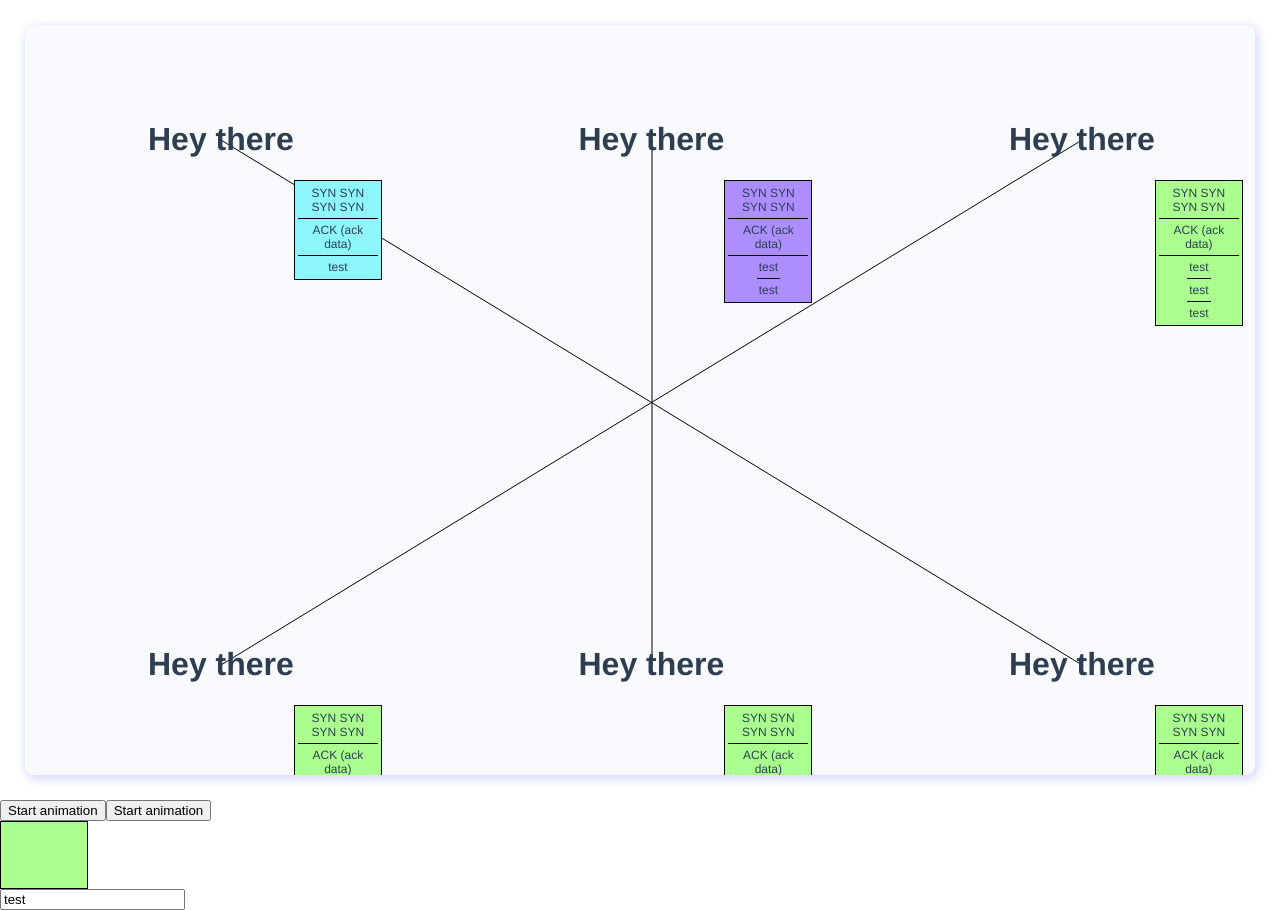
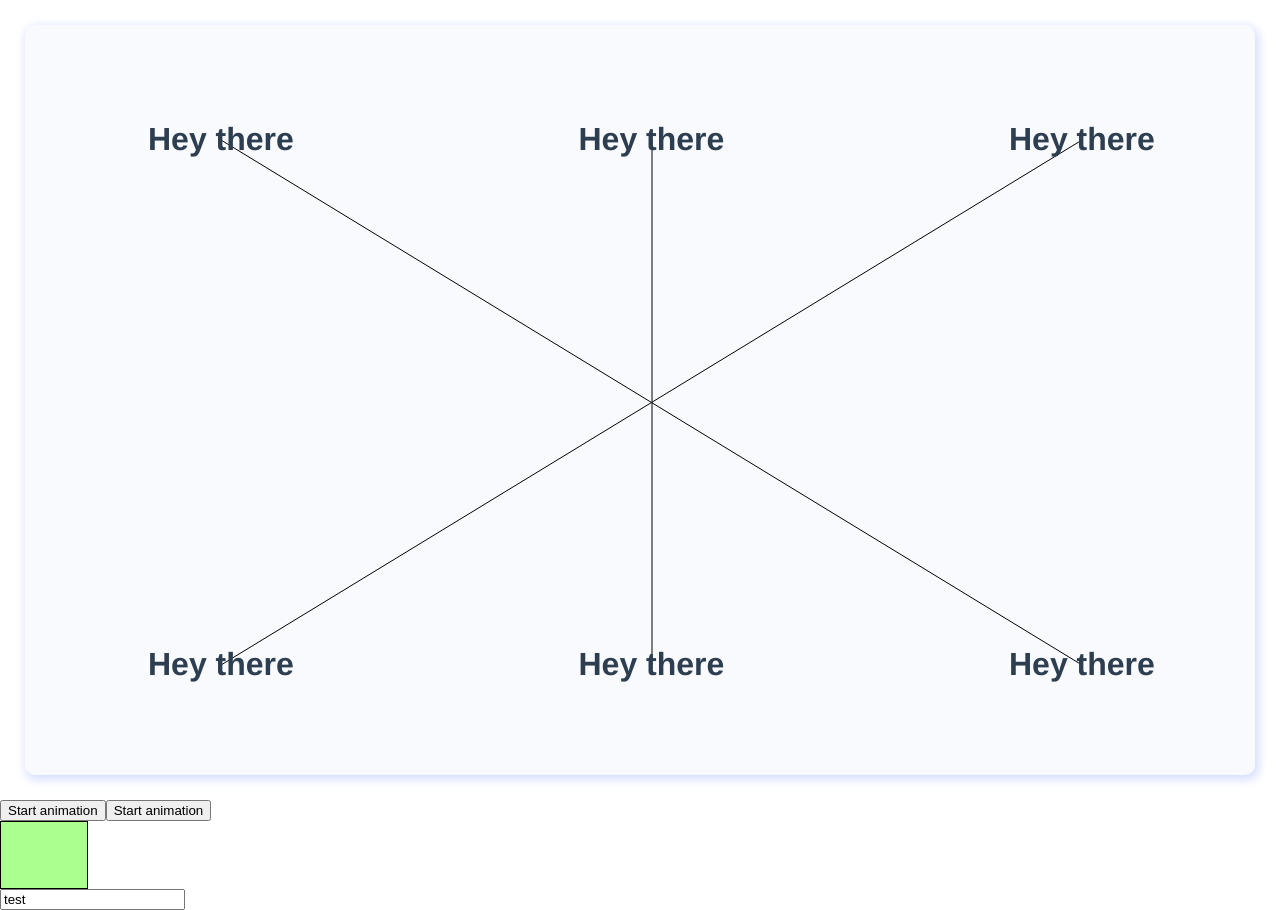
Before and after one commit to SooryaSRajan/Vue-NetworkPackageAnimation, a Vue app: page / in a window 1280 px wide. Built offline with nearby package versions, Linux system fonts and the light colour scheme.

Commit message:
Replaced single packet with multiple packets per EndSystemComponent.vue by replacing single data with an array of objects. Added validation to check if DOM objects exist before using them.

```diff
--- a/src/App.vue
+++ b/src/App.vue
@@ -2,34 +2,72 @@
   <main id="main">
 
     <NetworkInteractionComponent ref="childComponentRef" :on-package-animation-end="onAnimationEnd">
-      <EndSystemComponent class="box" id="box1" package-id="package1" top="10%" left="10%"
-                          :data="['SYN SYN SYN SYN', 'ACK (ack data)', input]" package-background-color="#8ef6ff">
+      <EndSystemComponent class="box" id="box1" top="10%" left="10%" :package-info="[
+        {
+          data: ['Hello', 'World', 'LOL'],
+          displayPackage: display,
+          packageBackgroundColor: '#2cb203',
+          animationSeconds: 1
+        },
+        {
+          packageId: 'package2',
+          data: ['Hello', 'Not world', input],
+          displayPackage: display,
+          packageBackgroundColor: '#ff8e8e',
+          animationSeconds: 1
+        },
+        {
+          packageId: 'package3',
+          data: ['Hello', 'Not world', input],
+          displayPackage: display,
+          packageBackgroundColor: '#8ef2ff',
+        },
+        {
+          packageId: 'package4',
+          data: ['Hello', 'Not world', input],
+          displayPackage: display,
+          packageBackgroundColor: '#a7c96c',
+        },
+        {
+          packageId: 'package5',
+          data: ['Hello', 'Not world', input],
+          displayPackage: display,
+          packageBackgroundColor: '#477537',
+          animationSeconds: 1
+        },
+        {
+          packageId: 'package6',
+          data: ['Hello', 'Not world', input],
+          displayPackage: display,
+          packageBackgroundColor: '#c463ff',
+          animationSeconds: 1
+        },
+      ]">
         <h1>
           Hey there
         </h1>
       </EndSystemComponent>
-      <EndSystemComponent class="box" id="box2" package-id="package2" top="10%" left="45%"
-                          :data="['SYN SYN SYN SYN', 'ACK (ack data)', input, input]" package-background-color="#ae8eff">
+      <EndSystemComponent class="box" id="box2" top="10%" left="45%">
         <h1>
           Hey there
         </h1>
       </EndSystemComponent>
-      <EndSystemComponent class="box" id="box3" top="10%" left="80%" package-id="package3" :data="['SYN SYN SYN SYN', 'ACK (ack data)', input, input, input]">
+      <EndSystemComponent class="box" id="box3" top="10%" left="80%">
         <h1>
           Hey there
         </h1>
       </EndSystemComponent>
-      <EndSystemComponent class="box" id="box4" top="80%" left="10%" package-id="package4" :data="['SYN SYN SYN SYN', 'ACK (ack data)', input, input, input]">
+      <EndSystemComponent class="box" id="box4" top="80%" left="10%">
         <h1>
           Hey there
         </h1>
       </EndSystemComponent>
-      <EndSystemComponent class="box" id="box5" top="80%" left="45%" package-id="package5" :data="['SYN SYN SYN SYN', 'ACK (ack data)', input, input, input]">
+      <EndSystemComponent class="box" id="box5" top="80%" left="45%">
         <h1>
           Hey there
         </h1>
       </EndSystemComponent>
-      <EndSystemComponent class="box" id="box6" top="80%" left="80%" package-id="package6" :data="['SYN SYN SYN SYN', 'ACK (ack data)', input, input, input]">
+      <EndSystemComponent class="box" id="box6" top="80%" left="80%">
         <h1>
           Hey there
         </h1>
@@ -56,15 +94,21 @@ export default {
   },
   methods: {
     animate() {
-      this.$refs.childComponentRef.animatePackage("box5", "package1", "box1")
-      this.$refs.childComponentRef.animatePackage("box5", "package2", "box2")
-      this.$refs.childComponentRef.animatePackage("box5", "package3", "box3")
-      this.$refs.childComponentRef.animatePackage("box2", "package4", "box4")
-      this.$refs.childComponentRef.animatePackage("box2", "package5", "box5")
-      this.$refs.childComponentRef.animatePackage("box2", "package6", "box6")
+      this.display = true;
+      setTimeout(() => {
+        this.$refs.childComponentRef.animatePackage("box5", "package1", "box1")
+        this.$refs.childComponentRef.animatePackage("box5", "package2", "box2")
+        this.$refs.childComponentRef.animatePackage("box5", "package3", "box3")
+        this.$refs.childComponentRef.animatePackage("box2", "package6", "box6")
+        this.$refs.childComponentRef.animatePackage("box2", "package4", "box4")
+        this.$refs.childComponentRef.animatePackage("box2", "package5", "box5")
+      }, 1000)
+
     },
     animateBack() {
-      this.$refs.childComponentRef.animatePackage("box1", "package1", "box5", () => {})
+      this.display = false;
+      this.$refs.childComponentRef.animatePackage("box1", "package1", "box5", () => {
+      })
       this.$refs.childComponentRef.animatePackage("box2", "package2", "box5")
       this.$refs.childComponentRef.animatePackage("box3", "package3", "box5")
       this.$refs.childComponentRef.animatePackage("box4", "package4", "box2")
@@ -90,6 +134,7 @@ export default {
   data() {
     return {
       input: "test",
+      display: false,
       packageOneReached: false,
       packageTwoReached: false,
     }
--- a/src/components/network-components/EndSystemComponent.vue
+++ b/src/components/network-components/EndSystemComponent.vue
@@ -4,10 +4,13 @@
     <div id="endSystemVector">
       <slot></slot>
     </div>
-    <!--set package ID here so it can be used later -->
-    <div v-if="isPackageSet && displayPackage" style="position: absolute; right: -88px; " :style="animationDuration"
-         :id="packageId" class="package">
-      <PackageComponent :data="data" :background-color="packageBackgroundColor"></PackageComponent>
+    <div v-for="(packageData, index) in packageInfo" :key="index">
+      <div v-if="(packageData.displayPackage ?? true) && packageData.packageId" style="position: absolute; right: -88px;"
+           :style="{transition: 'ease-in-out ' + (packageData.animationSeconds ?? 1) + 's'}"
+           :id="packageData.packageId" class="package">
+        <PackageComponent :data="packageData.data"
+                          :background-color="packageData.packageBackgroundColor"></PackageComponent>
+      </div>
     </div>
   </div>
 </template>
@@ -19,19 +22,11 @@ import PackageComponent from "@/components/network-components/PackageComponent";
 export default {
   name: "EndSystemComponent",
   components: {PackageComponent},
-  data() {
-    return {
-      animationSeconds: 1
-    }
-  },
   props: {
     Class: {
       type: String,
     },
     Id: {
-      type: String,
-    },
-    packageId: {
       type: String,
     },
     top: {
@@ -40,37 +35,14 @@ export default {
     left: {
       type: String,
     },
-    data: {
-      type: Array
+    packageInfo: {
+      type: [Object],
     },
-    displayPackage: {
-      type: Boolean,
-      default: true
-    },
-    packageBackgroundColor: {
-      type: String,
-    }
-  },
-  methods: {
-    disableAnimation() {
-      this.animationSeconds = 0;
-    },
-    enableAnimation() {
-      this.animationSeconds = 1;
-    }
   },
   computed: {
     packagePosition() {
       return "-50px"
     },
-    isPackageSet() {
-      return this.packageId !== undefined;
-    },
-    animationDuration() {
-      return {
-        transition: "ease-in-out " + this.animationSeconds + "s"
-      }
-    }
   },
 }
 </script>
--- a/src/components/network-components/NetworkInteractionComponent.vue
+++ b/src/components/network-components/NetworkInteractionComponent.vue
@@ -70,6 +70,10 @@ export default {
       let currentElement = document.getElementById(currentElementID); //the current element
       let overlay = document.getElementById('overlay'); //overlay, to remount the package to the overlay
 
+      if (!packageDOM || !element || !currentElement || !overlay) {
+        return
+      }
+
       let packageWidth = 40
       let packageHeight = packageDOM.offsetHeight / 2
 
@@ -124,7 +128,7 @@ export default {
               let onTargetReach = () => {
                 if (packageDOM.offsetLeft === x1E && packageDOM.offsetTop === y1E) {
                   this.onPackageAnimationEnd(packageID)
-                  if(currentAnimationCallback){
+                  if (currentAnimationCallback) {
                     currentAnimationCallback()
                   }
                 } else {
@@ -159,6 +163,10 @@ export default {
 
     },
     arrangePackages(boxId) {
+
+      if (!boxId) {
+        return
+      }
       //arranges the packages in the target box upon each other to make every package visible
       let packagesInTarget = document.getElementsByClassName("package")
       //only find packages near the target box
@@ -176,7 +184,6 @@ export default {
         if (packageDOM.offsetLeft >= positionX - 500 && packageDOM.offsetLeft <= positionX + 500 && packageDOM.offsetTop >= positionY - 500 && packageDOM.offsetTop <= positionY + 500) {
           packagesInTargetNearBox.push(packageDOM)
         }
-
       }
 
       //arrange the packages in the target box
@@ -201,6 +208,10 @@ export default {
       //wrapper method for drawSVG line, calculates the center of the elements and passes it to the drawSVGLine method
       let elementA = document.getElementById(id1);
       let elementB = document.getElementById(id2);
+
+      if (!elementA || !elementB) {
+        return
+      }
 
       let x1 = elementA.offsetLeft + (elementA.offsetWidth / 2);
       let y1 = elementA.offsetTop + (elementA.offsetHeight / 2);
```
